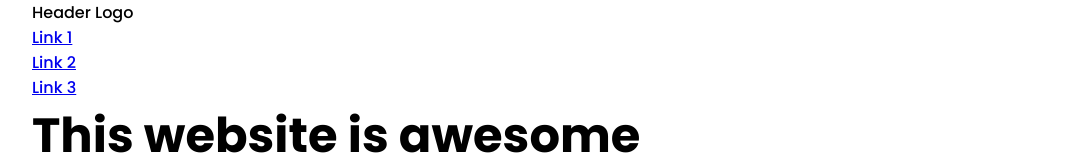
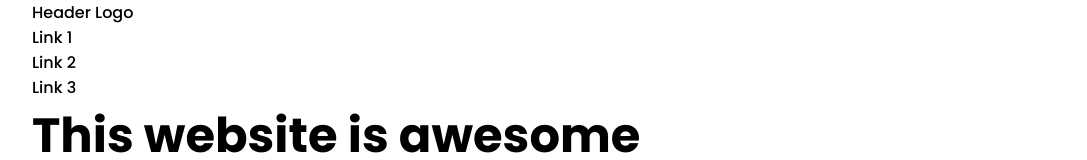
Before and after one commit to jmcolle11/odin-first-landing-page, a plain HTML site: page index.html in a window 1280 px wide. Shown: the top 160 px of the page, without its empty margins (96-1183 px from the left). Drawn offline with Linux system fonts and the light colour scheme.

Commit message:
Modify 'styles.css' and add another reset styles

```diff
--- a/css/styles.css
+++ b/css/styles.css
@@ -36,6 +36,13 @@ p {
   font-size: 1.125rem;
 }
 
+a,
+*:visited,
+*:active {
+  text-decoration: none;
+  color: black;
+}
+
 ul {
   list-style: none;
 }
```
